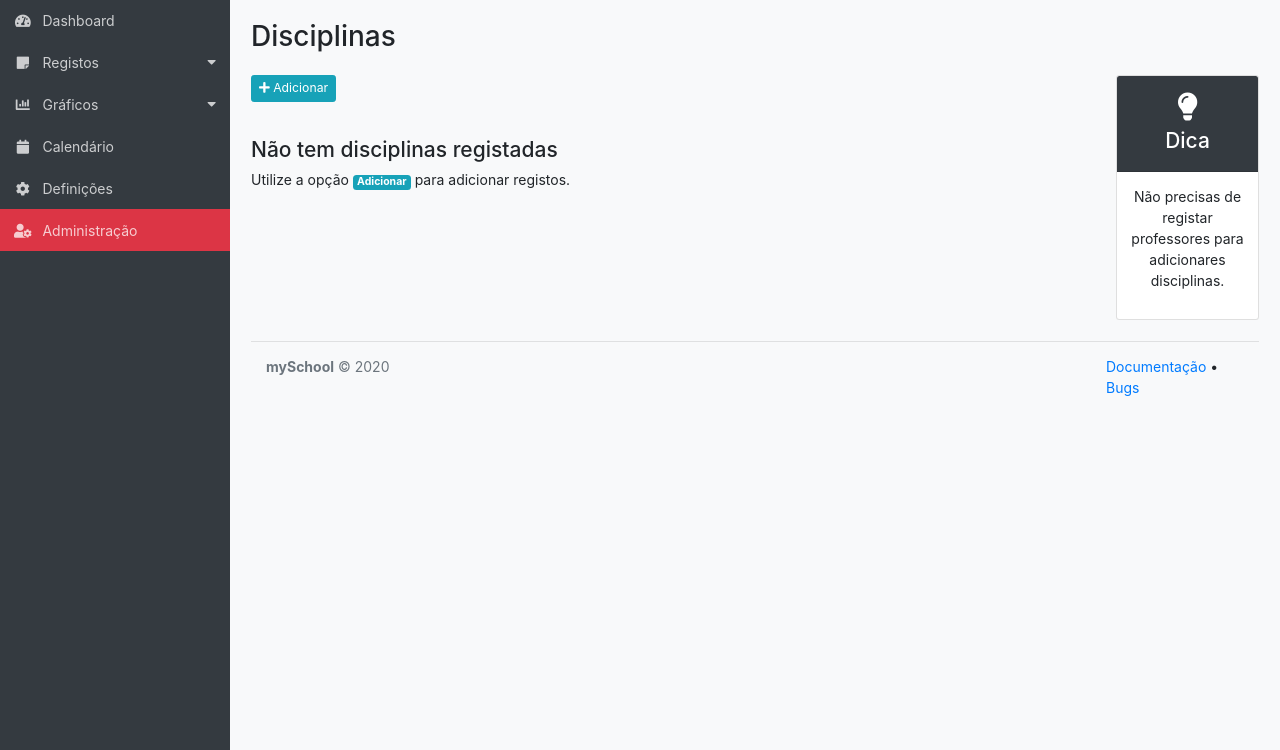
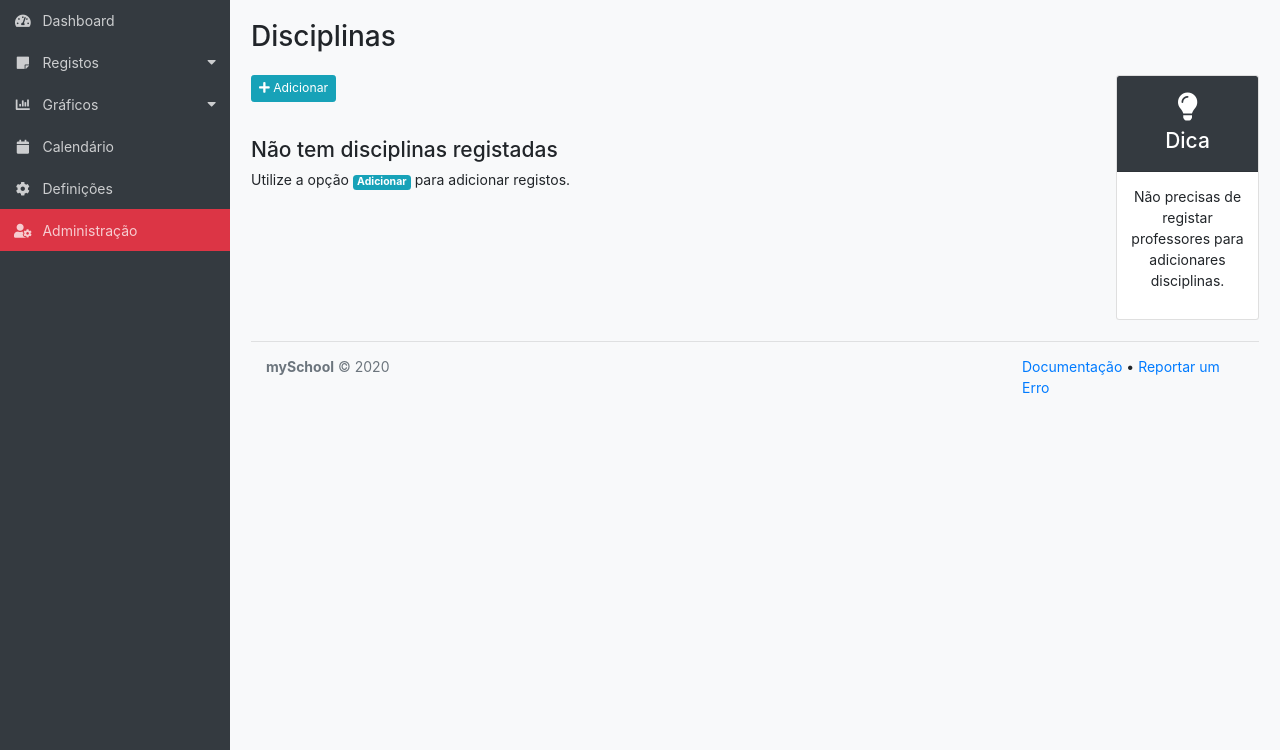
Before and after one commit to myschool-app/mySchool, a Django app: page /app/disciplinas/ in a window 1280 px wide. Shown: the part 50-800 px from the top of the page. Run offline with Django 3.2, Linux system fonts and the light colour scheme; the visitor is signed in with stand-in values (Sample User, id 1); data that the repository does not hold is empty; some libraries are stand-ins or nearby versions.

```diff
--- a/myschool/myschool_app/templates/myschool_app/app/partials/_footer.html
+++ b/myschool/myschool_app/templates/myschool_app/app/partials/_footer.html
@@ -3,14 +3,14 @@
   <div class="container">
 
     <div class="row">
-      <div class="col-10">
+      <div class="col-9">
       <span class="text-muted">
         <strong>mySchool</strong> &copy; <span id="ano"></span>
       </span>
       </div>
-      <div class="col-2">
+      <div class="col-3">
         <a target="_blank" href="https://docs.myschool-app.tk">Documentação</a> &bull;
-        <a target="_blank" href="https://github.com/myschool-app/mySchool/issues">Bugs</a>
+        <a target="_blank" href="https://github.com/myschool-app/mySchool/issues">Reportar um Erro</a>
       </div>
     </div>
   </div>
```
